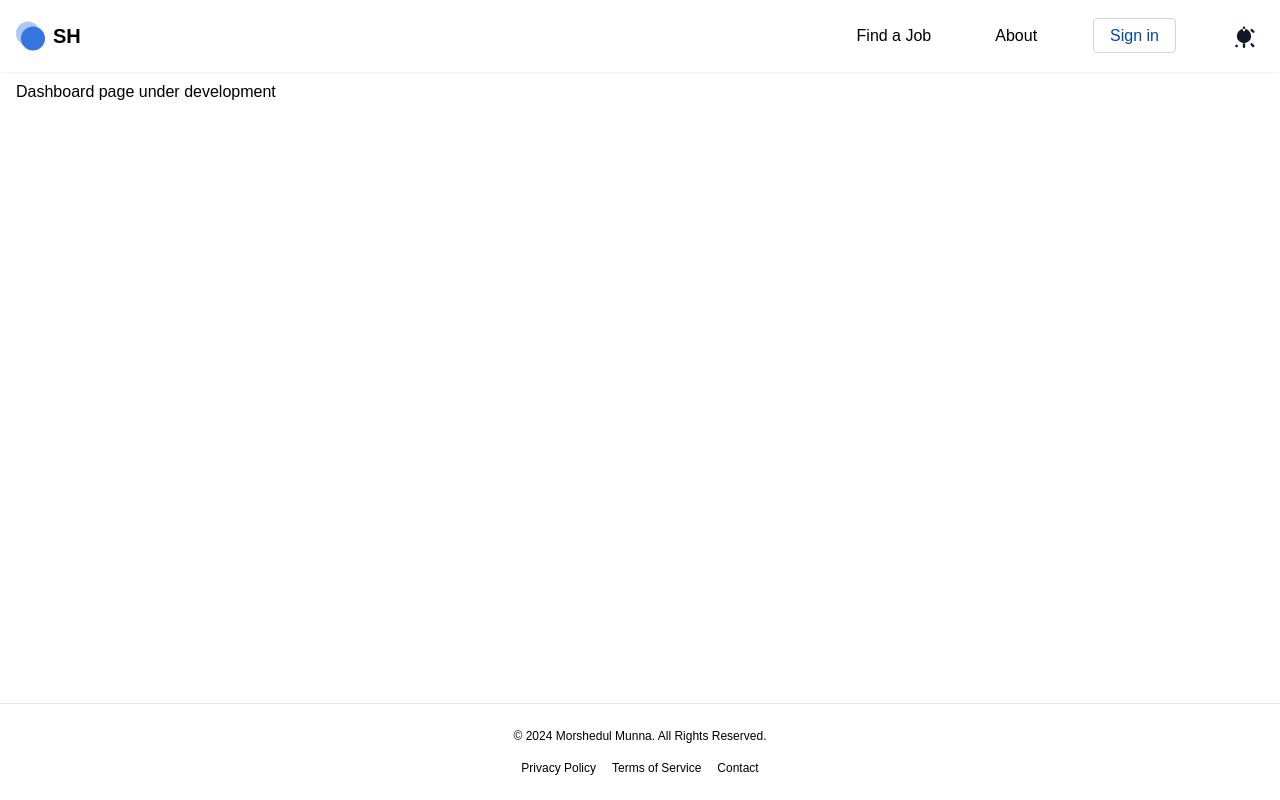
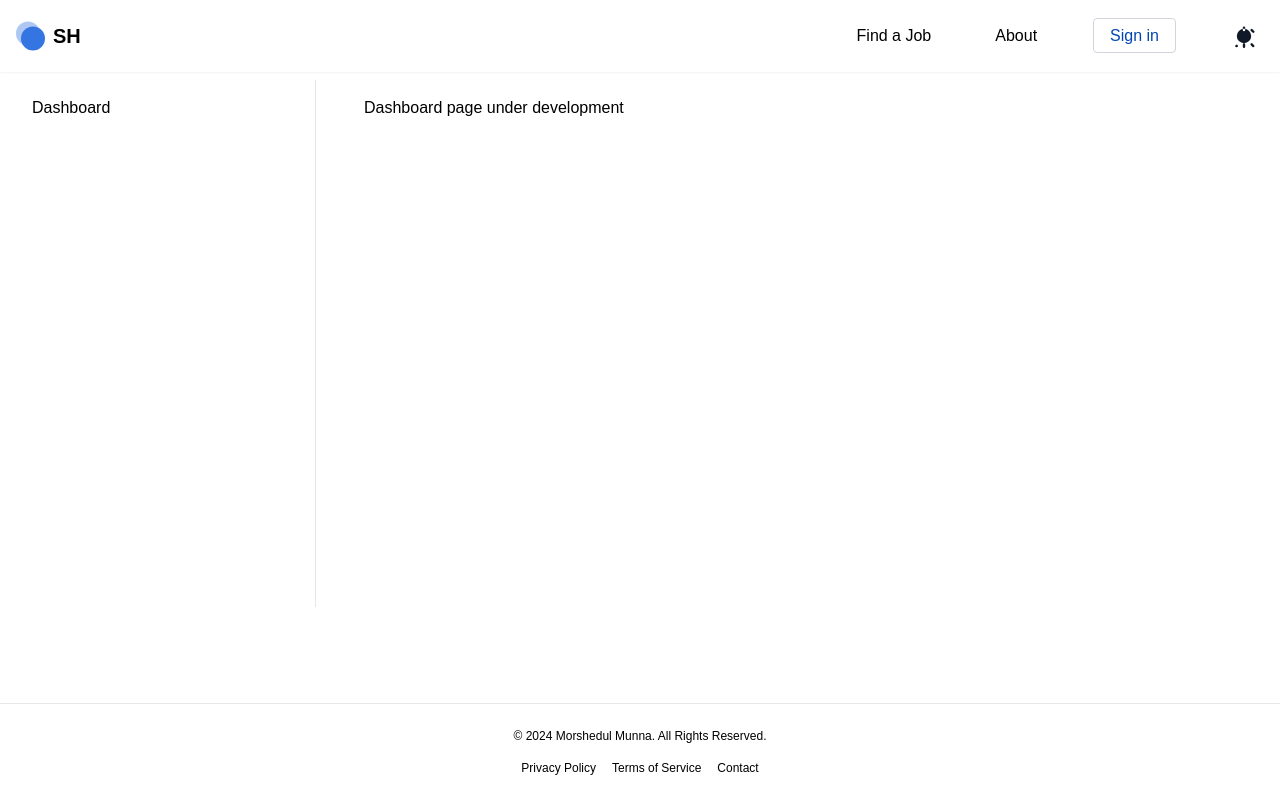
Before and after one commit to morshedulmunna/Skill-Hunt, a Next.js app: page /dashboard in a window 1280 px wide. Built offline with nearby package versions, Linux system fonts and the light colour scheme.

Commit message:
dashboard layout

```diff
--- a/src/app/(Dashboard)/layout.tsx
+++ b/src/app/(Dashboard)/layout.tsx
@@ -1,3 +1,5 @@
+import DashboardSidebar from "@/components/DashboardSidebar";
+import MaxWidthWrapper from "@/components/shared/MaxWidthWrapper";
 import React from "react";
 
 type Props = {
@@ -5,5 +7,16 @@ type Props = {
 };
 // ---
 export default function DashboardLayout({ children }: Props) {
-  return <>{children}</>;
+  return (
+    <>
+      <MaxWidthWrapper className="w-full h-full">
+        <div className="grid gap-4 grid-cols-12 h-full">
+          <div className="border-r dark:border-gray-800 col-span-3 h-full">
+            <DashboardSidebar />
+          </div>
+          <div className="col-span-9 p-4 h-full">{children}</div>
+        </div>
+      </MaxWidthWrapper>
+    </>
+  );
 }
--- /dev/null
+++ b/src/components/DashboardSidebar.tsx
@@ -0,0 +1,11 @@
+import React from "react";
+
+type Props = {};
+
+export default function DashboardSidebar({}: Props) {
+  return (
+    <div className="p-4">
+      <div>Dashboard </div>
+    </div>
+  );
+}
```
